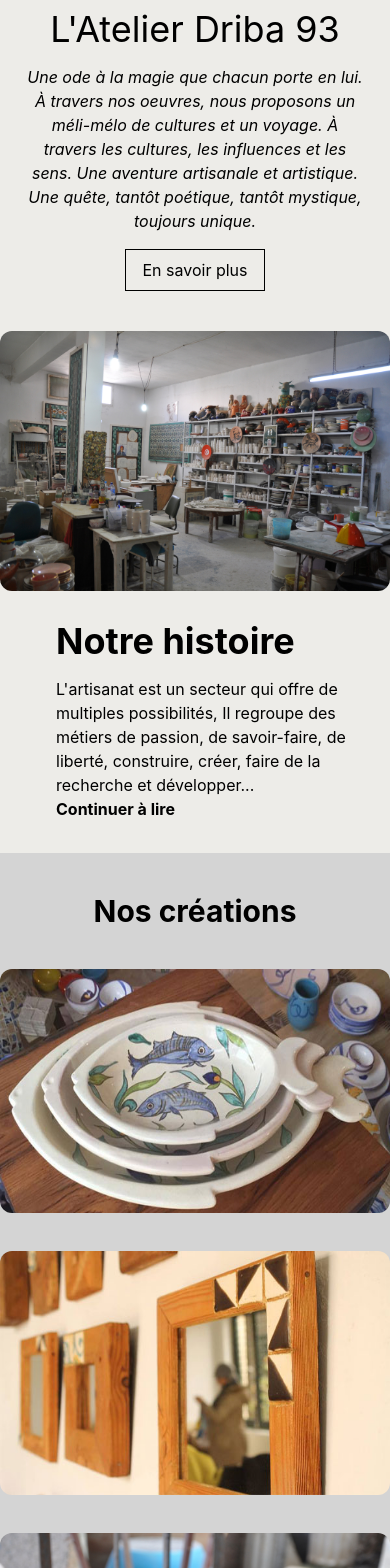
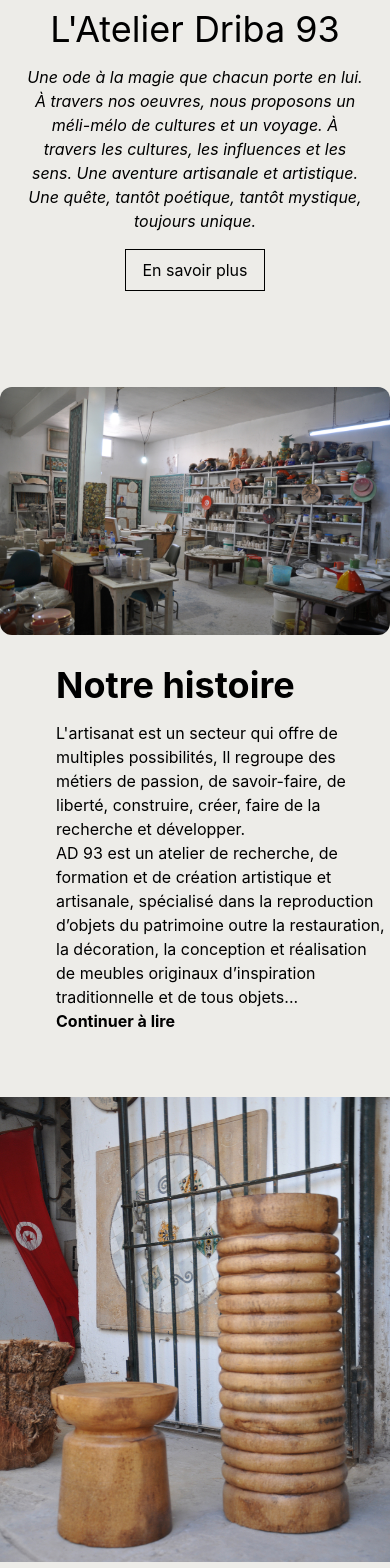
Before and after one commit to nmrabet/driba, a Next.js app: page / in a window 390 px wide. Shown: the part 432-2000 px from the top of the page. Built offline with nearby package versions, Linux system fonts and the light colour scheme.

Commit message:
Spacing gallery responsive

```diff
--- a/components/Gallery.js
+++ b/components/Gallery.js
@@ -17,7 +17,7 @@ const pics = [
 
 const Gallery = () => {
   return (
-    <div className="bg-neutral-300 my-8 pb-10">
+    <div className="bg-neutral-300 my-16 pb-10">
       <h3 className="text-center text-3xl lg:text-5xl lg:text-left font-bold lg:pl-36 py-10">Nos créations</h3>
       <div className="flex flex-wrap justify-center gap-8">
         {pics.map((pic) => {
--- a/components/Main.js
+++ b/components/Main.js
@@ -3,13 +3,13 @@ import Link from "next/link";
 
 const Main = () => {
   return (
-    <div className="flex flex-col items-center lg:flex lg:flex-row lg:justify-center lg:items-center space-x-14 mx-auto my-8">
+    <div className="flex flex-col items-center lg:flex lg:flex-row lg:justify-center lg:items-center space-x-14 mx-auto mt-24 mb-16">
       <div className="mb-6">
         <Image
           src="/images/atelierceramique.jpg"
           alt="atelier driba"
-          width={600}
-          height={400}
+          width={550}
+          height={350}
           className="rounded-xl"
         />
       </div>
@@ -18,7 +18,12 @@ const Main = () => {
         <p>
           L&apos;artisanat est un secteur qui offre de multiples possibilités,
           Il regroupe des métiers de passion, de savoir-faire, de liberté,
-          construire, créer, faire de la recherche et développer...
+          construire, créer, faire de la recherche et développer. <br />
+          AD 93 est un atelier de recherche, de formation et de création
+          artistique et artisanale, spécialisé dans la reproduction d’objets du
+          patrimoine outre la restauration, la décoration, la conception et
+          réalisation de meubles originaux d’inspiration traditionnelle et de
+          tous objets...
         </p>
         <p className="font-bold">
           <Link href="/about">Continuer à lire</Link>
--- /dev/null
+++ b/components/Visit.js
@@ -0,0 +1,20 @@
+import Image from "next/image";
+import bois from "../public/images/bois.jpg";
+import basma from "../public/images/basma-atelier.jpg";
+import atelierMarbre from "../public/images/Atelier-marbre.jpg";
+
+const Visit = () => {
+  return (
+    <div className="text-center md:flex gap-4 justify-center">
+      <div>
+        <Image src={bois} alt="" width={600} height={714}/>
+      </div>
+      <div className="mx-16 my-4 flex flex-col gap-4 md:mx-0 md:my-0">
+        <Image src={basma} alt="" width={600} height={350}/>
+        <Image src={atelierMarbre} alt="" width={600} height={350}/>
+      </div>
+    </div>
+  );
+};
+
+export default Visit;
--- a/pages/index.js
+++ b/pages/index.js
@@ -1,5 +1,6 @@
 import Hero from "../components/Hero";
 import Main from "../components/Main";
+import Visit from "../components/Visit";
 import Gallery from "../components/Gallery";
 
 const index = () => {
@@ -7,6 +8,7 @@ const index = () => {
     <>
       <Hero />
       <Main />
+      <Visit />
       <Gallery />
     </>
   );
```
Also changed, not shown: public/images/Atelier-marbre.jpg (renamed from public/images/Atelier marbre.jpg), public/images/basma-atelier.jpg (renamed from public/images/basma atelier.jpg).
